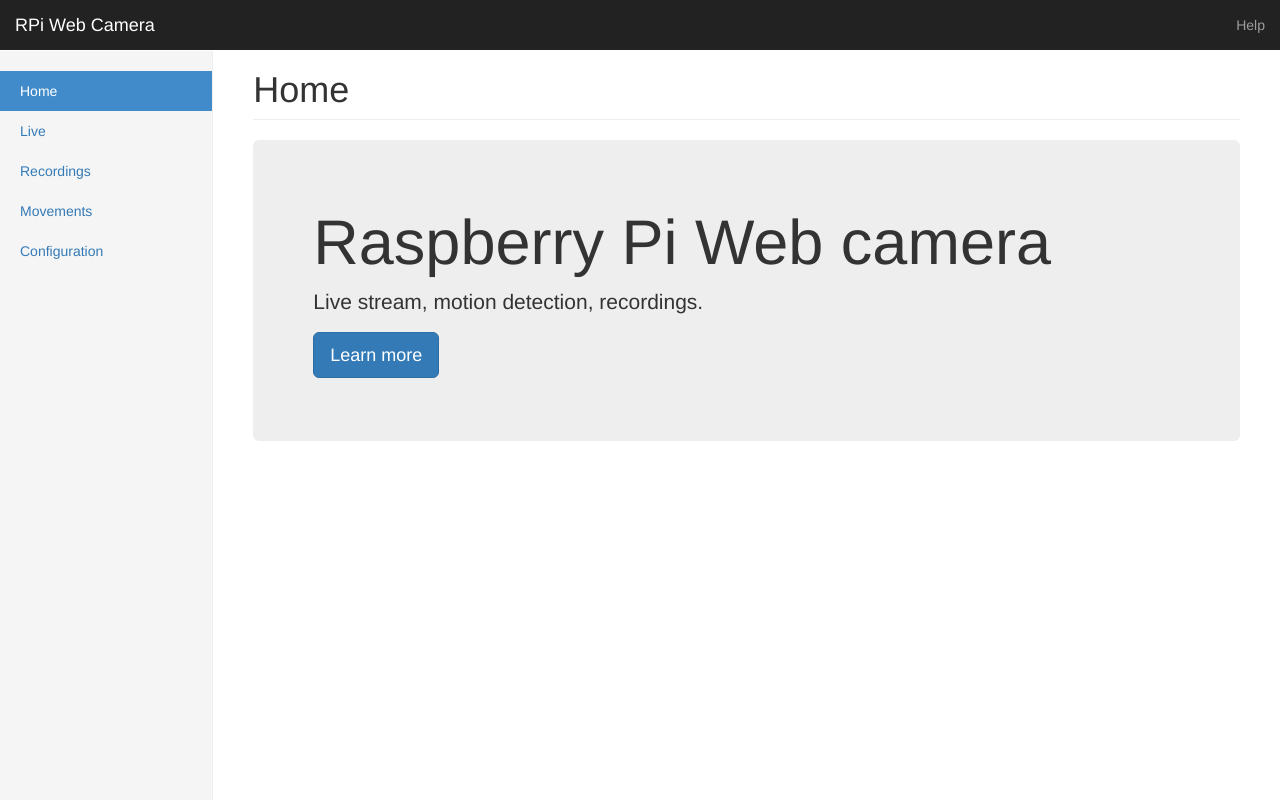
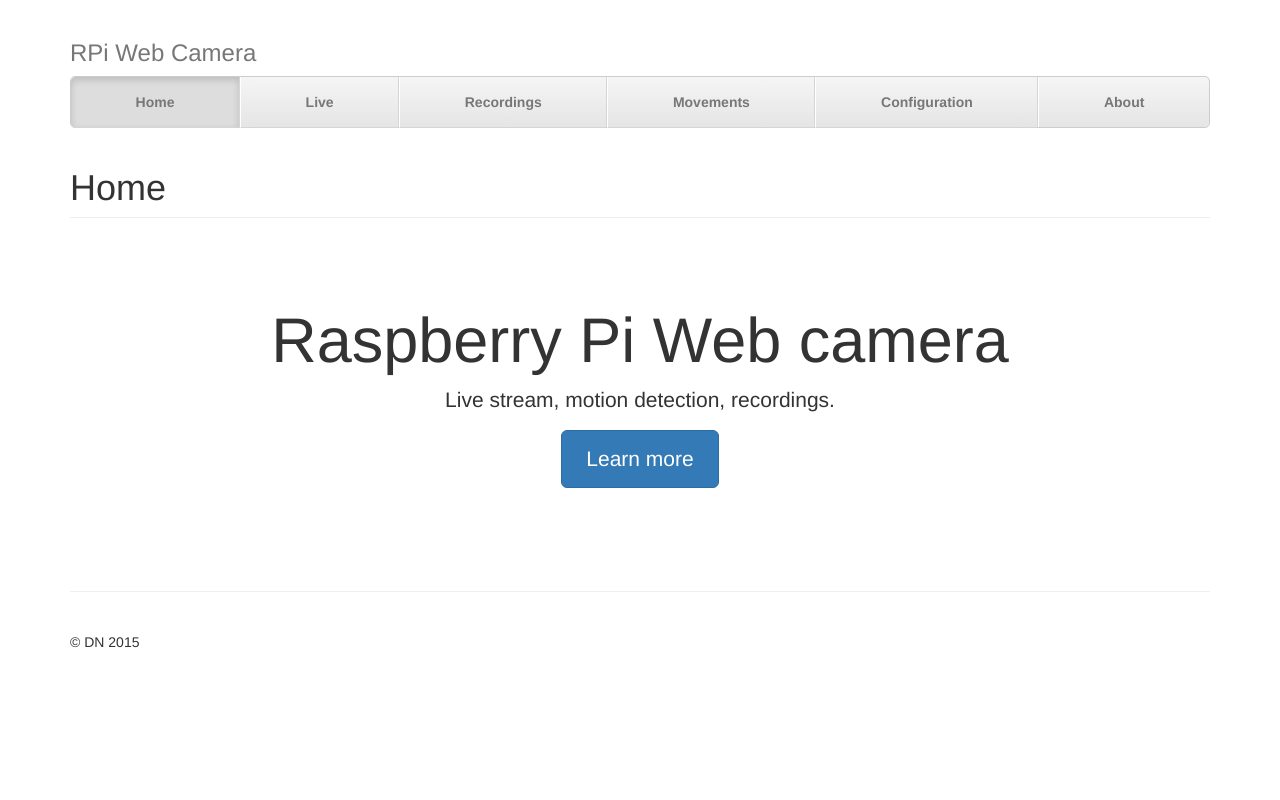
Before and after one commit to 0x1001/Webcam, a Django app: page / in a window 1280 px wide. Run offline with Django 3.2, Linux system fonts and the light colour scheme; some libraries are stand-ins or nearby versions.

Commit message:
Change in web page theme

```diff
--- /dev/null
+++ b/web/static/bootstrap/css/justified-nav.css
@@ -0,0 +1,89 @@
+body {
+  padding-top: 20px;
+}
+
+.footer {
+  padding-top: 40px;
+  padding-bottom: 40px;
+  margin-top: 40px;
+  border-top: 1px solid #eee;
+}
+
+/* Main marketing message and sign up button */
+.jumbotron {
+  text-align: center;
+  background-color: transparent;
+}
+.jumbotron .btn {
+  padding: 14px 24px;
+  font-size: 21px;
+}
+
+/* Customize the nav-justified links to be fill the entire space of the .navbar */
+
+.nav-justified {
+  background-color: #eee;
+  border: 1px solid #ccc;
+  border-radius: 5px;
+}
+.nav-justified > li > a {
+  padding-top: 15px;
+  padding-bottom: 15px;
+  margin-bottom: 0;
+  font-weight: bold;
+  color: #777;
+  text-align: center;
+  background-color: #e5e5e5; /* Old browsers */
+  background-image: -webkit-gradient(linear, left top, left bottom, from(#f5f5f5), to(#e5e5e5));
+  background-image: -webkit-linear-gradient(top, #f5f5f5 0%, #e5e5e5 100%);
+  background-image:      -o-linear-gradient(top, #f5f5f5 0%, #e5e5e5 100%);
+  background-image: -webkit-gradient(linear, left top, left bottom, from(top), color-stop(0%, #f5f5f5), to(#e5e5e5));
+  background-image:         linear-gradient(top, #f5f5f5 0%, #e5e5e5 100%);
+  filter: progid:DXImageTransform.Microsoft.gradient( startColorstr='#f5f5f5', endColorstr='#e5e5e5',GradientType=0 ); /* IE6-9 */
+  background-repeat: repeat-x; /* Repeat the gradient */
+  border-bottom: 1px solid #d5d5d5;
+}
+.nav-justified > .active > a,
+.nav-justified > .active > a:hover,
+.nav-justified > .active > a:focus {
+  background-color: #ddd;
+  background-image: none;
+  -webkit-box-shadow: inset 0 3px 7px rgba(0,0,0,.15);
+          box-shadow: inset 0 3px 7px rgba(0,0,0,.15);
+}
+.nav-justified > li:first-child > a {
+  border-radius: 5px 5px 0 0;
+}
+.nav-justified > li:last-child > a {
+  border-bottom: 0;
+  border-radius: 0 0 5px 5px;
+}
+
+@media (min-width: 768px) {
+  .nav-justified {
+    max-height: 52px;
+  }
+  .nav-justified > li > a {
+    border-right: 1px solid #d5d5d5;
+    border-left: 1px solid #fff;
+  }
+  .nav-justified > li:first-child > a {
+    border-left: 0;
+    border-radius: 5px 0 0 5px;
+  }
+  .nav-justified > li:last-child > a {
+    border-right: 0;
+    border-radius: 0 5px 5px 0;
+  }
+}
+
+/* Responsive: Portrait tablets and up */
+@media screen and (min-width: 768px) {
+  /* Remove the padding we set earlier */
+  .masthead,
+  .marketing,
+  .footer {
+    padding-right: 0;
+    padding-left: 0;
+  }
+}
--- a/web/templates/base.html
+++ b/web/templates/base.html
@@ -6,57 +6,49 @@
     <meta charset="utf-8">
     <meta http-equiv="X-UA-Compatible" content="IE=edge">
     <meta name="viewport" content="width=device-width, initial-scale=1">
+    <meta name="description" content="">
+    <meta name="author" content="">
+    <link rel="icon" href="../../favicon.ico">
+
     <title>RPi Web Camera</title>
 
-    <!-- Bootstrap -->
+    <!-- Bootstrap core CSS -->
     <link href="{% static 'bootstrap/css/bootstrap.min.css' %}" rel="stylesheet">
-    <link href="{% static 'bootstrap/css/dashboard.css' %}" rel="stylesheet">
+    <link href="{% static 'bootstrap/css/justified-nav.css' %}" rel="stylesheet">
+
+    <!-- Just for debugging purposes. Don't actually copy these 2 lines! -->
+    <!--[if lt IE 9]><script src="../../assets/js/ie8-responsive-file-warning.js"></script><![endif]-->
+    <script src="{% static 'bootstrap/js/ie-emulation-modes-warning.js' %}"></script>
+
     <!-- HTML5 shim and Respond.js for IE8 support of HTML5 elements and media queries -->
-    <!-- WARNING: Respond.js doesn't work if you view the page via file:// -->
     <!--[if lt IE 9]>
       <script src="https://oss.maxcdn.com/html5shiv/3.7.2/html5shiv.min.js"></script>
       <script src="https://oss.maxcdn.com/respond/1.4.2/respond.min.js"></script>
     <![endif]-->
   </head>
+
   <body>
-    <nav class="navbar navbar-inverse navbar-fixed-top">
-      <div class="container-fluid">
-        <div class="navbar-header">
-          <button type="button" class="navbar-toggle collapsed" data-toggle="collapse" data-target="#navbar" aria-expanded="false" aria-controls="navbar">
-            <span class="sr-only">Toggle navigation</span>
-            <span class="icon-bar"></span>
-            <span class="icon-bar"></span>
-            <span class="icon-bar"></span>
-          </button>
-          <a class="navbar-brand" href="#">RPi Web Camera</a>
-        </div>
-        <div id="navbar" class="navbar-collapse collapse">
-          <ul class="nav navbar-nav navbar-right">
-            <li><a href="#">Help</a></li>
-          </ul>
-        </div>
-      </div>
-    </nav>
-
-    <div class="container-fluid">
-      <div class="row">
-        <div class="col-sm-3 col-md-2 sidebar">
-          <ul class="nav nav-sidebar">
+    <div class="container">
+      <div class="masthead">
+        <h3 class="text-muted">RPi Web Camera</h3>
+        <nav>
+          <ul class="nav nav-justified">
             <li class="{% block Home %}{% endblock %}"><a href="{% url 'home.views.home' %}">Home</a></li>
             <li class="{% block Stream %}{% endblock %}"><a href="{% url 'home.views.stream' %}">Live</a></li>
             <li class="{% block Recordings %}{% endblock %}"><a href="{% url 'home.views.recordings' %}">Recordings</a></li>
             <li class="{% block Movements %}{% endblock %}"><a href="#">Movements</a></li>
             <li class="{% block Configuration %}{% endblock %}"><a href="{% url 'home.views.get_config' %}">Configuration</a></li>
+            <li><a href="#">About</a></li>
           </ul>
-        </div>
-        <div class="col-sm-9 col-sm-offset-3 col-md-10 col-md-offset-2 main">
-          {% block body %}{% endblock %}
-        </div>
+        </nav>
       </div>
-    </div>
-    <!-- Bootstrap core JavaScript
-    ================================================== -->
-    <!-- Placed at the end of the document so the pages load faster -->
-  <script src="{% static 'bootstrap/js/bootstrap.min.js' %}"></script>
+      {% block body %}{% endblock %}
+      <!-- Site footer -->
+      <footer class="footer">
+        <p>&copy; DN 2015</p>
+      </footer>
+
+    </div> <!-- /container -->
+    <script src="{% static 'bootstrap/js/bootstrap.min.js' %}"></script>
   </body>
 </html>
```
Also changed, not shown: web/static/bootstrap/js/ie-emulation-modes-warning.js (added, +51 -0 lines).
